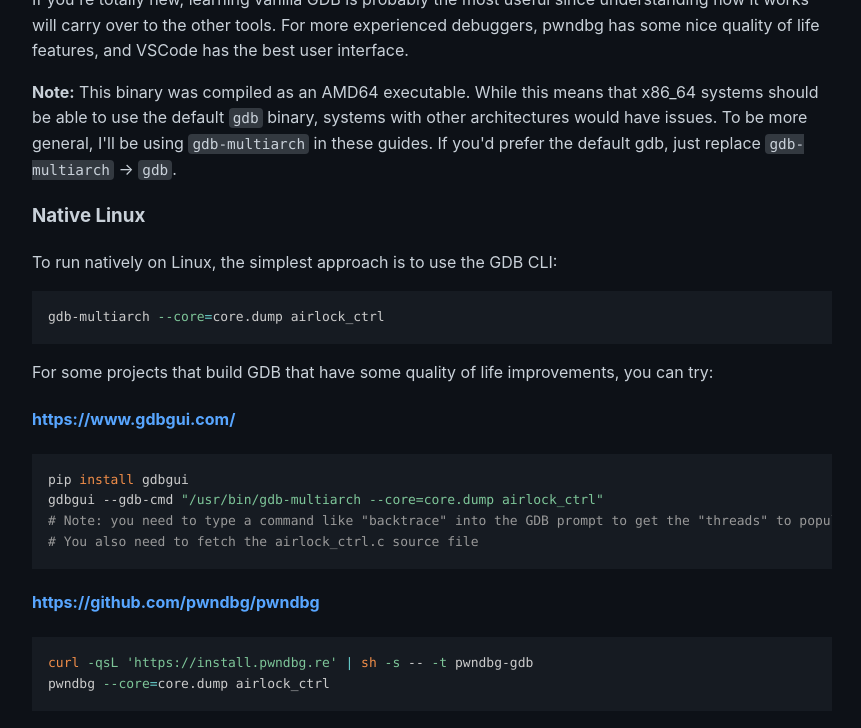
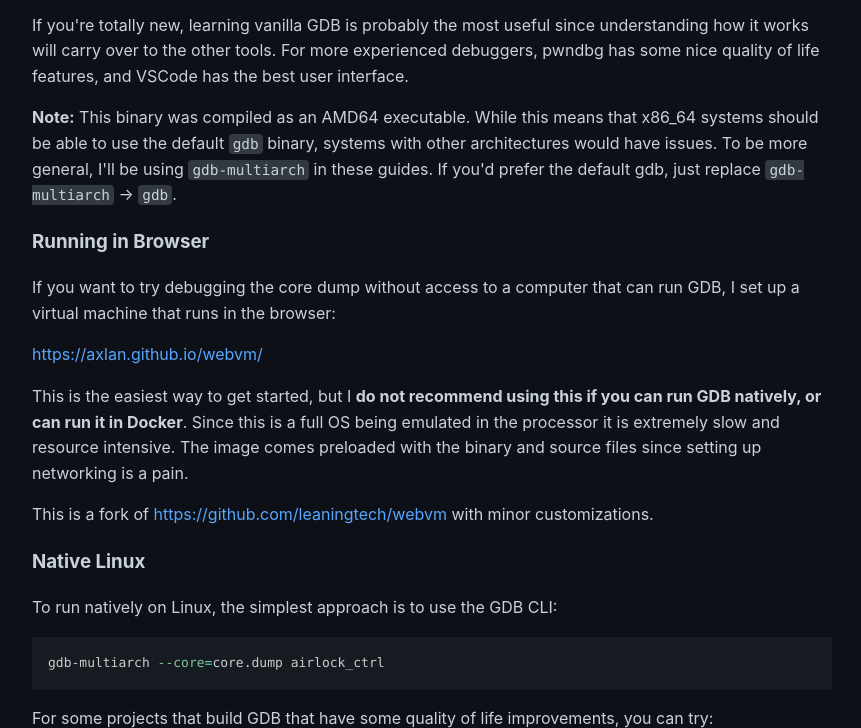
Before and after one commit to axlan/fatal_core_dump, a plain HTML site: page site/assistance.html in a window 1280 px wide. Shown: the part 1370-2098 px from the top of the page, without its empty margins (208-1069 px from the left). Drawn offline with nearby package versions, Linux system fonts and the light colour scheme.

Commit message:
Add reference to web debugger.

```diff
--- a/site/assistance.html
+++ b/site/assistance.html
@@ -35,6 +35,7 @@
     <li><a href="#downloading-the-files">Downloading the files</a></li>
     <li><a href="#setting-up-the-debugger">Setting Up the Debugger</a>
       <ul>
+        <li><a href="#running-in-browser">Running in Browser</a>
         <li><a href="#native-linux">Native Linux</a>
           <ul>
             <li><a href="#native-linux">gdb</a></li>
@@ -96,6 +97,15 @@ curl -O $URL/src/airlock_ctrl.c -O $URL/airlock_ctrl -O $URL/core.dump
     I'll be using <code>gdb-multiarch</code> in these guides. If you'd prefer the default gdb, just replace
     <code>gdb-multiarch</code> -&gt; <code>gdb</code>.
   </p>
+
+  <h3 id="running-in-browser">Running in Browser</h3>
+
+  <p>If you want to try debugging the core dump without access to a computer that can run GDB, I set up a virtual machine that runs in the browser:</p>
+  <a href="https://axlan.github.io/webvm/">https://axlan.github.io/webvm/</a>
+
+  <p>This is the easiest way to get started, but I <b>do not recommend using this if you can run GDB natively, or can run it in Docker</b>. Since this is a full OS being emulated in the processor it is extremely slow and resource intensive. The image comes preloaded with the binary and source files since setting up networking is a pain.</p>
+
+  <p>This is a fork of <a href="https://github.com/leaningtech/webvm">https://github.com/leaningtech/webvm</a> with minor customizations.</p>
 
   <h3 id="native-linux">Native Linux</h3>
 
```
Also changed, not shown: site/assistance_gdb.html (+8 -0 lines).
